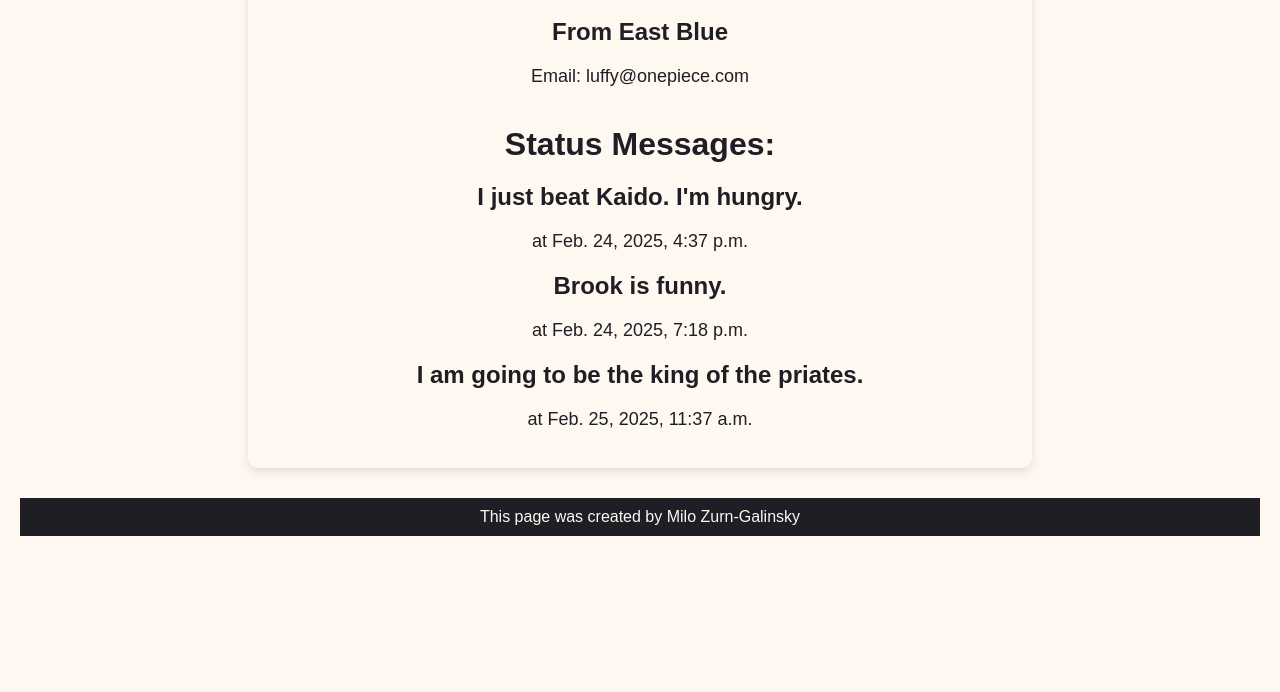
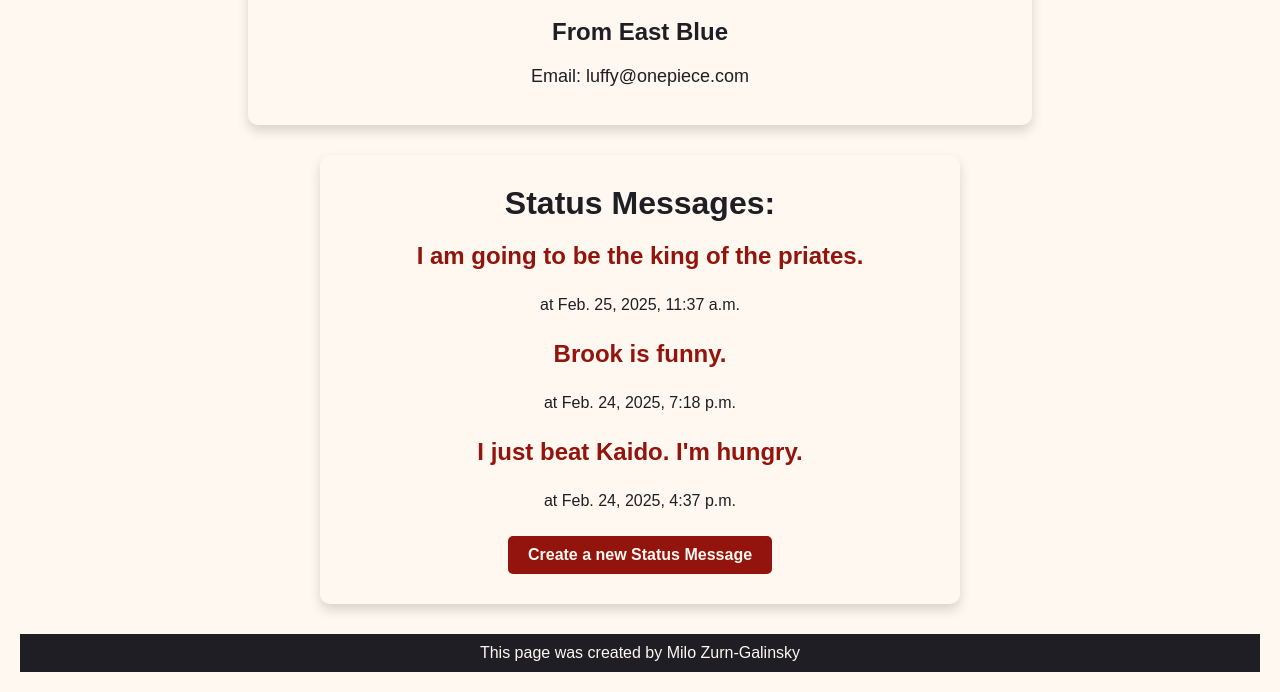
Before and after one commit to milozg/time-capsule-webapp, a Django app: page /mini_fb/profile/1 in a window 1280 px wide. Shown: the part 794-1486 px from the top of the page. Before the commit the page ends 1330 px from the top, so only its background shows below. Run offline with Django 5.2, Linux system fonts and the light colour scheme; data comes from the database, SQL or seed files in the repository; both versions use the stored data as it was after the commit.

Commit message:
finished a6

```diff
--- a/mini_fb/models.py
+++ b/mini_fb/models.py
@@ -19,7 +19,8 @@ class Profile(models.Model):
 
     def get_all_status_messages(self):
         '''Return a Query set of all the status messages for this profile'''
-        return StatusMessage.objects.filter(profile=self)
+        msgs = StatusMessage.objects.filter(profile=self).order_by('-published')
+        return msgs
 
     def get_absolute_url(self):
         '''Return a URL to display one instance of this object'''
--- a/mini_fb/templates/mini_fb/show_profile.html
+++ b/mini_fb/templates/mini_fb/show_profile.html
@@ -20,13 +20,16 @@
                 Email: {{profile.email}}
             </p>
         </div>
-        <div>
-            <h1>Status Messages:</h1>
-            {% for msg in profile.get_all_status_messages %}
-                <h2>{{msg.text}}</h2>
-                <p>at {{msg.published}}</p>
-            {% endfor %}
-        </div>
+    </div>
+    <div class="status-container">
+        <h1>Status Messages:</h1>
+        {% for msg in profile.get_all_status_messages %}
+            <h2>{{msg.text}}</h2>
+            <p>at {{msg.published}}</p>
+        {% endfor %}
+        <h3>
+            <a href="{% url 'create_status' profile.pk %}" class="btn">Create a new Status Message</a>
+        </h3>
     </div>
 
 </main>
--- a/mini_fb/urls.py
+++ b/mini_fb/urls.py
@@ -7,4 +7,5 @@ urlpatterns = [
     path('', ShowAllProfilesView.as_view(), name = "show_all_profiles"),
     path('profile/<int:pk>', ShowProfilePageView.as_view(), name = "show_profile"),
     path('create_profile', CreateProfileView.as_view(), name="create_profile"),
+    path('profile/<int:pk>/create_status', CreateStatusMessageView.as_view(), name="create_status")
 ]
--- a/mini_fb/views.py
+++ b/mini_fb/views.py
@@ -24,3 +24,31 @@ class CreateProfileView(CreateView):
     '''A view to handle the creation of a new profile'''
     form_class = CreateProfileForm
     template_name = 'mini_fb/create_profile_form.html'
+
+class CreateStatusMessageView(CreateView):
+    '''A view to create a new status message and save it to the database.'''
+    form_class = CreateStatusMessageForm
+    template_name = "mini_fb/create_status_form.html"
+
+    def get_success_url(self):
+        '''Provide a URL to redirect to after creating a new status message'''
+        pk = self.kwargs['pk']
+        return reverse('show_profile', kwargs={'pk' : pk})
+
+    def get_context_data(self):
+        '''Return the dictionary of context variables for use in the template'''
+        context = super().get_context_data()
+        pk = self.kwargs['pk']
+        profile = Profile.objects.get(pk=pk)
+        context['profile'] = profile
+        return context
+
+
+    def form_valid(self, form):
+        '''Handle the form submission and save the new object to the Django database.'''
+
+        pk = self.kwargs['pk']
+        profile = Profile.objects.get(pk=pk)
+        form.instance.profile = profile
+
+        return super().form_valid(form)
--- a/static/mini_fb.css
+++ b/static/mini_fb.css
@@ -121,9 +121,9 @@ table a:hover, nav ul li a:hover {
 .profile-container {
     width: 60%;
     margin: 30px auto;
-    background: fff8f0;
+    background: #fff8f0;
     padding: 20px;
-    box-shadow: 0 4px 8px rgba(0, 0, 0, 0.1);
+    box-shadow: 0 6px 12px rgba(0, 0, 0, 0.15);
     border-radius: 10px;
     text-align: center;
     display: flex;
@@ -148,6 +148,91 @@ table a:hover, nav ul li a:hover {
     object-fit: cover;
 }
 
+.btn {
+    display: inline-block;
+    padding: 10px 20px;
+    font-size: 16px;
+    font-weight: bold;
+    color: #fff8f0;
+    background-color: #92140c;
+    border: none;
+    border-radius: 5px;
+    text-align: center;
+    text-decoration: none;
+    cursor: pointer;
+    transition: background-color 0.3s ease;
+}
+
+.btn:hover {
+    background-color: #7f120a;
+}
+
+/* Status message styles */
+.status-container {
+    width: 60%;
+    max-width: 600px;
+    margin: 30px auto;
+    padding: 20px;
+    background: #fff8f0;
+    border-radius: 10px;
+    box-shadow: 0 6px 12px rgba(0, 0, 0, 0.15);
+    text-align: left;
+    display: flex;
+    flex-direction: column;
+    align-items: center;
+}
+
+.status-container h1, .status-container h2, .status-container h3 {
+    margin: 10px 0;
+    text-align: center;
+}
+
+.status-container h2 {
+    color: #92140c;
+}
+
+.status-container p {
+    font-size: 16px;
+    color: #1e1e24;
+}
+
+/* Form styles */
+form {
+    width: 60%;
+    max-width: 600px;
+    margin: 30px auto;
+    padding: 20px;
+    background: #fff8f0;
+    border-radius: 10px;
+    box-shadow: 0 6px 12px rgba(0, 0, 0, 0.15);
+}
+
+form table {
+    width: 100%;
+    border-collapse: collapse;
+}
+
+form table td {
+    padding: 10px;
+    border-bottom: 1px solid #ddd;
+}
+
+form input[type="submit"] {
+    display: block;
+    width: 100%;
+    padding: 10px;
+    background-color: #92140c;
+    color: #fff8f0;
+    font-size: 16px;
+    border: none;
+    border-radius: 5px;
+    cursor: pointer;
+}
+
+form input[type="submit"]:hover {
+    background-color: #7f120a;
+}
+
 /* Footer styles */
 footer {
     text-align: center;
```
Also changed, not shown: mini_fb/forms.py (+8 -0 lines), mini_fb/templates/mini_fb/create_status_form.html (added, +14 -0 lines), db.sqlite3.
